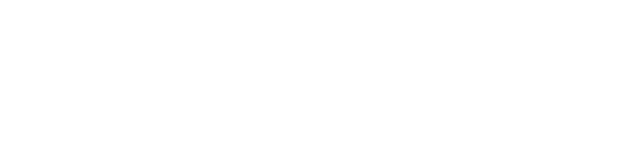
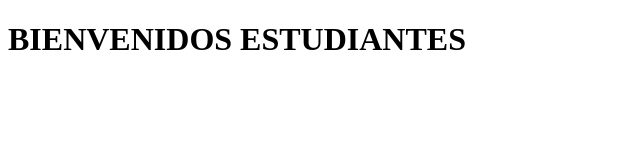
Before and after one commit to anaortsal/claseNueva, a plain HTML site: page index.html in a window 1280 px wide. Shown: the whole page, without its empty margins (0-640 px from the left). Drawn offline with Linux system fonts and the light colour scheme.

Commit message:
archivo modificado

```diff
--- a/index.html
+++ b/index.html
@@ -6,6 +6,6 @@
     <title>Document</title>
 </head>
 <body>
-
+    <h1>BIENVENIDOS ESTUDIANTES</h1>
 </body>
 </html>
```
